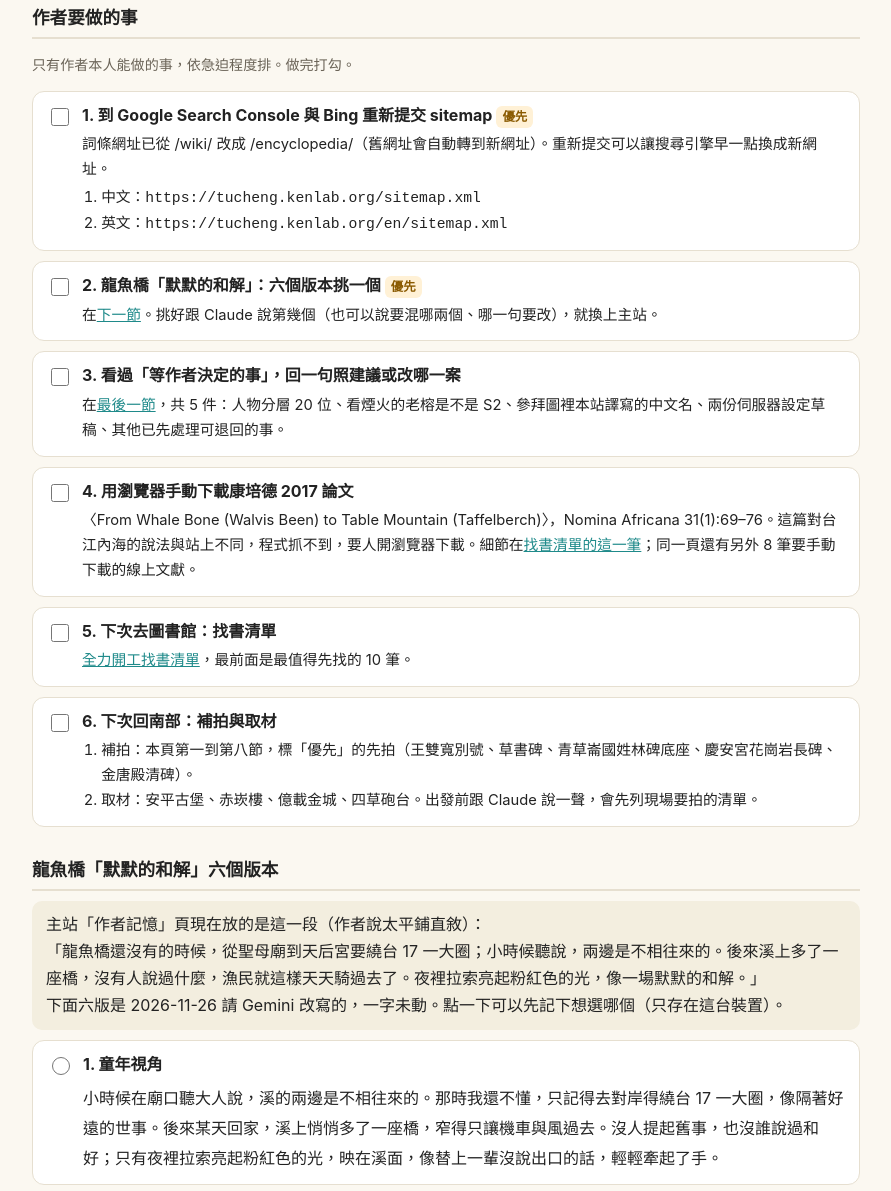
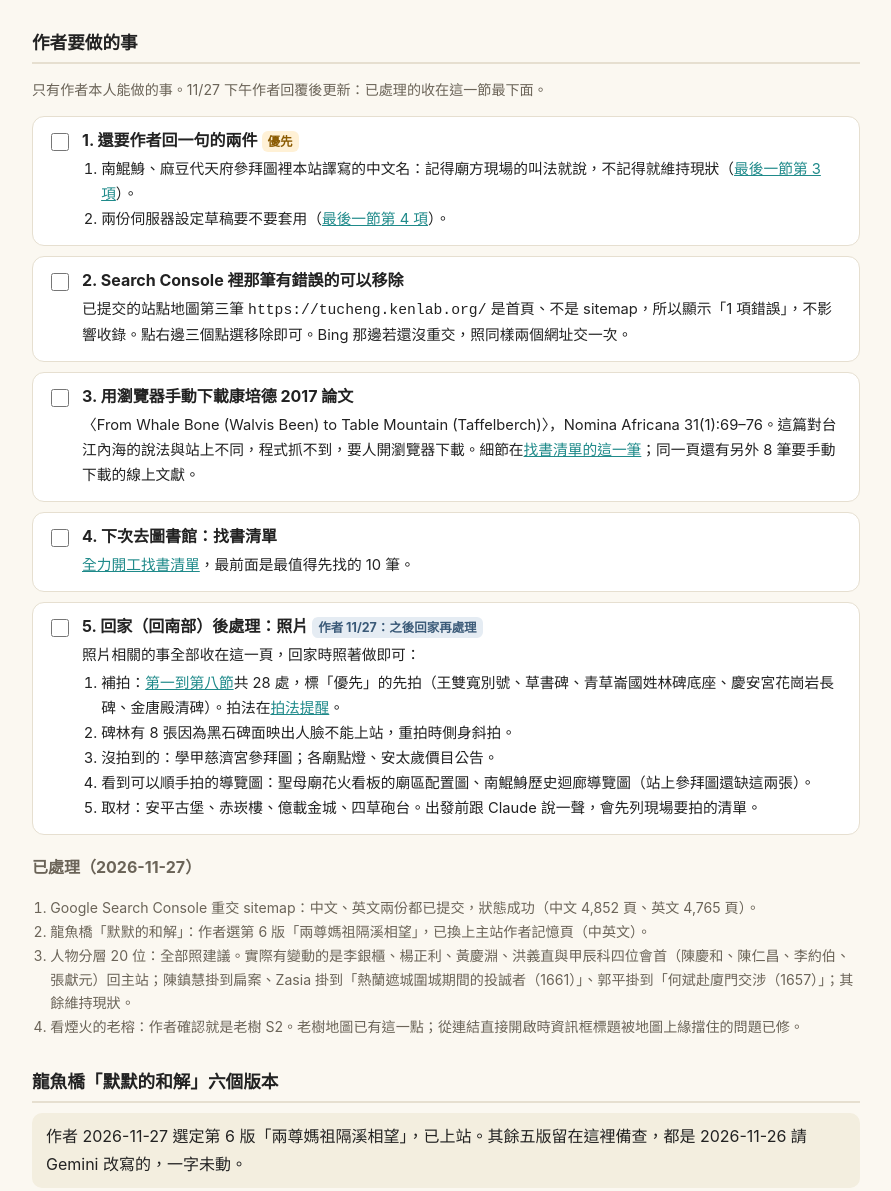
Before and after one commit to ken158ken/tucheng_dev, a plain HTML site: page 人肉查核/2026-11-27_回現場補拍與等作者決定.html in a window 1280 px wide. Shown: the part 238-1429 px from the top of the page, without its empty margins (194-1085 px from the left). Drawn offline with Linux system fonts and the light colour scheme.

Commit message:
交接網頁：依作者 11/27 回覆更新（龍魚橋選第 6 版、人物分層全照建議、S2 確認、照片回家後處理）
Co-Authored-By: Claude <noreply@anthropic.com>

```diff
--- a/人肉查核/2026-11-27_回現場補拍與等作者決定.html
+++ b/人肉查核/2026-11-27_回現場補拍與等作者決定.html
@@ -16,34 +16,44 @@ nav.jump{position:sticky;top:0;z-index:5;background:var(--bg);padding:8px 0;disp
 .poem.on{border:2px solid var(--acc);background:#f1faf9}
 </style></head><body><main>
 <h1>回現場補拍與等作者決定</h1>
-<p class="sub">更新：2026-11-27。2026-11-22、11-23 兩天的實地照片已全部轉錄上站；這一頁收轉錄時讀不出、或沒拍到的地方，依地點分組，下次回南部順路補拍即可，不急。最前面兩節是作者要做的事與龍魚橋六個版本，最後一節是其他要作者拍板的事。勾選會存在這台裝置。要去圖書館找的書在<a href="../書目/2026-11-27_實體找書清單_全力開工.html">全力開工找書清單</a>，網路上還沒查到的題目在<a href="../研究佇列/2026-11-27_待查證彙整_全力開工.html">待查證彙整</a>。<a href="../index.html">回交接網頁首頁</a></p>
+<p class="sub">更新：2026-11-27（下午依作者回覆更新）。2026-11-22、11-23 兩天的實地照片已全部轉錄上站；這一頁收轉錄時讀不出、或沒拍到的地方，依地點分組，下次回南部順路補拍即可，不急。最前面兩節是作者要做的事與龍魚橋六個版本，最後一節是其他要作者拍板的事。勾選會存在這台裝置。要去圖書館找的書在<a href="../書目/2026-11-27_實體找書清單_全力開工.html">全力開工找書清單</a>，網路上還沒查到的題目在<a href="../研究佇列/2026-11-27_待查證彙整_全力開工.html">待查證彙整</a>。<a href="../index.html">回交接網頁首頁</a></p>
 <nav class="jump"><a href="#todo">作者要做的事</a><a href="#longyu">龍魚橋六版</a><a href="#how">拍法</a><a href="#smm">聖母廟碑林</a><a href="#smm2">聖母廟其他</a><a href="#ftx">府城天險・鎮門宮</a><a href="#qcl">青草崙・紀念公園・砂崙</a><a href="#xg">西港慶安宮</a><a href="#jt">佳里金唐殿</a><a href="#qg">七股・九塊厝・港仔西</a><a href="#etc">順路留意</a><a href="#decide">等作者決定</a></nav>
 
 <h2 id="todo">作者要做的事</h2>
-<p class="w">只有作者本人能做的事，依急迫程度排。做完打勾。</p>
-<label class="it"><input type="checkbox" data-k="t1"><div><h3>1. 到 Google Search Console 與 Bing 重新提交 sitemap<span class="tag hot">優先</span></h3>
-<p>詞條網址已從 /wiki/ 改成 /encyclopedia/（舊網址會自動轉到新網址）。重新提交可以讓搜尋引擎早一點換成新網址。</p>
-<ol><li>中文：<code>https://tucheng.kenlab.org/sitemap.xml</code></li><li>英文：<code>https://tucheng.kenlab.org/en/sitemap.xml</code></li></ol></div></label>
-<label class="it"><input type="checkbox" data-k="t2"><div><h3>2. 龍魚橋「默默的和解」：六個版本挑一個<span class="tag hot">優先</span></h3>
-<p>在<a href="#longyu">下一節</a>。挑好跟 Claude 說第幾個（也可以說要混哪兩個、哪一句要改），就換上主站。</p></div></label>
-<label class="it"><input type="checkbox" data-k="t3"><div><h3>3. 看過「等作者決定的事」，回一句照建議或改哪一案</h3>
-<p>在<a href="#decide">最後一節</a>，共 5 件：人物分層 20 位、看煙火的老榕是不是 S2、參拜圖裡本站譯寫的中文名、兩份伺服器設定草稿、其他已先處理可退回的事。</p></div></label>
-<label class="it"><input type="checkbox" data-k="t4"><div><h3>4. 用瀏覽器手動下載康培德 2017 論文</h3>
+<p class="w">只有作者本人能做的事。11/27 下午作者回覆後更新：已處理的收在這一節最下面。</p>
+<label class="it"><input type="checkbox" data-k="t3"><div><h3>1. 還要作者回一句的兩件<span class="tag hot">優先</span></h3>
+<ol><li>南鯤鯓、麻豆代天府參拜圖裡本站譯寫的中文名：記得廟方現場的叫法就說，不記得就維持現狀（<a href="#decide">最後一節第 3 項</a>）。</li>
+<li>兩份伺服器設定草稿要不要套用（<a href="#decide">最後一節第 4 項</a>）。</li></ol></div></label>
+<label class="it"><input type="checkbox" data-k="t7"><div><h3>2. Search Console 裡那筆有錯誤的可以移除</h3>
+<p>已提交的站點地圖第三筆 <code>https://tucheng.kenlab.org/</code> 是首頁、不是 sitemap，所以顯示「1 項錯誤」，不影響收錄。點右邊三個點選移除即可。Bing 那邊若還沒重交，照同樣兩個網址交一次。</p></div></label>
+<label class="it"><input type="checkbox" data-k="t4"><div><h3>3. 用瀏覽器手動下載康培德 2017 論文</h3>
 <p>〈From Whale Bone (Walvis Been) to Table Mountain (Taffelberch)〉，Nomina Africana 31(1):69–76。這篇對台江內海的說法與站上不同，程式抓不到，要人開瀏覽器下載。細節在<a href="../書目/2026-11-27_實體找書清單_全力開工.html#w-kang">找書清單的這一筆</a>；同一頁還有另外 8 筆要手動下載的線上文獻。</p></div></label>
-<label class="it"><input type="checkbox" data-k="t5"><div><h3>5. 下次去圖書館：找書清單</h3>
+<label class="it"><input type="checkbox" data-k="t5"><div><h3>4. 下次去圖書館：找書清單</h3>
 <p><a href="../書目/2026-11-27_實體找書清單_全力開工.html">全力開工找書清單</a>，最前面是最值得先找的 10 筆。</p></div></label>
-<label class="it"><input type="checkbox" data-k="t6"><div><h3>6. 下次回南部：補拍與取材</h3>
-<ol><li>補拍：本頁第一到第八節，標「優先」的先拍（王雙寬別號、草書碑、青草崙國姓林碑底座、慶安宮花崗岩長碑、金唐殿清碑）。</li>
+<label class="it"><input type="checkbox" data-k="t6"><div><h3>5. 回家（回南部）後處理：照片<span class="tag">作者 11/27：之後回家再處理</span></h3>
+<p>照片相關的事全部收在這一頁，回家時照著做即可：</p>
+<ol><li>補拍：<a href="#smm">第一到第八節</a>共 28 處，標「優先」的先拍（王雙寬別號、草書碑、青草崙國姓林碑底座、慶安宮花崗岩長碑、金唐殿清碑）。拍法在<a href="#how">拍法提醒</a>。</li>
+<li>碑林有 8 張因為黑石碑面映出人臉不能上站，重拍時側身斜拍。</li>
+<li>沒拍到的：學甲慈濟宮參拜圖；各廟點燈、安太歲價目公告。</li>
+<li>看到可以順手拍的導覽圖：聖母廟花火看板的廟區配置圖、南鯤鯓歷史迴廊導覽圖（站上參拜圖還缺這兩張）。</li>
 <li>取材：安平古堡、赤崁樓、億載金城、四草砲台。出發前跟 Claude 說一聲，會先列現場要拍的清單。</li></ol></div></label>
 
+<h3 style="margin:1.2em 0 .2em;font-size:1rem;color:var(--mute)">已處理（2026-11-27）</h3>
+<ol class="w">
+<li>Google Search Console 重交 sitemap：中文、英文兩份都已提交，狀態成功（中文 4,852 頁、英文 4,765 頁）。</li>
+<li>龍魚橋「默默的和解」：作者選第 6 版「兩尊媽祖隔溪相望」，已換上主站作者記憶頁（中英文）。</li>
+<li>人物分層 20 位：全部照建議。實際有變動的是李銀櫃、楊正利、黃慶淵、洪義直與甲辰科四位會首（陳慶和、陳仁昌、李約伯、張獻元）回主站；陳鎮慧掛到扁案、Zasia 掛到「熱蘭遮城圍城期間的投誠者（1661）」、郭平掛到「何斌赴廈門交涉（1657）」；其餘維持現狀。</li>
+<li>看煙火的老榕：作者確認就是老樹 S2。老樹地圖已有這一點；從連結直接開啟時資訊框標題被地圖上緣擋住的問題已修。</li>
+</ol>
+
 <h2 id="longyu">龍魚橋「默默的和解」六個版本</h2>
-<div class="box">主站「作者記憶」頁現在放的是這一段（作者說太平鋪直敘）：<br>「龍魚橋還沒有的時候，從聖母廟到天后宮要繞台 17 一大圈；小時候聽說，兩邊是不相往來的。後來溪上多了一座橋，沒有人說過什麼，漁民就這樣天天騎過去了。夜裡拉索亮起粉紅色的光，像一場默默的和解。」<br>下面六版是 2026-11-26 請 Gemini 改寫的，一字未動。點一下可以先記下想選哪個（只存在這台裝置）。</div>
+<div class="box">作者 2026-11-27 選定第 6 版「兩尊媽祖隔溪相望」，已上站。其餘五版留在這裡備查，都是 2026-11-26 請 Gemini 改寫的，一字未動。</div>
 <label class="poem"><input type="radio" name="longyu" value="1"><div><h3>1. 童年視角</h3><p>小時候在廟口聽大人說，溪的兩邊是不相往來的。那時我還不懂，只記得去對岸得繞台 17 一大圈，像隔著好遠的世事。後來某天回家，溪上悄悄多了一座橋，窄得只讓機車與風過去。沒人提起舊事，也沒誰說過和好；只有夜裡拉索亮起粉紅色的光，映在溪面，像替上一輩沒說出口的話，輕輕牽起了手。</p></div></label>
 <label class="poem"><input type="radio" name="longyu" value="2"><div><h3>2. 溪水視角</h3><p>鹿耳門溪一直靜靜流著，把土城與媽祖宮隔在兩頭，也把兩岸的香煙和鐘聲，一併收進水裡。從前人們得繞好遠的省道，如今水面上多了一道細細的影，把兩邊輕輕縫起來。入夜後，粉紅色的光沿著拉索垂進波心，晃呀晃的，分不清照亮的是北岸還是南岸。溪水從不替誰作證，只是照常漲潮，照常退潮。</p></div></label>
 <label class="poem"><input type="radio" name="longyu" value="3"><div><h3>3. 石雕魚的視角</h3><p>橋塔頂上那尾石雕的魚，始終停在躍起的瞬間。牠沒打算跳進鹿耳門溪，只是留在高處，左邊望見一柱香火，右邊也望見一柱香火。汽車進不來，每天從牠身下溜過的，只有載著蚵仔的機車、慢悠悠的腳踏車，和吹過海口的風。誰也沒宣布過和解，石魚只是彎著身子，替兩岸把那道繞遠的路，輕輕縮成了一眨眼。</p></div></label>
 <label class="poem"><input type="radio" name="longyu" value="4"><div><h3>4. 夜色與光</h3><p>白天的龍魚橋安靜得像只是為了單車而來，到了夜裡，拉索才一根根亮起粉紅色的光。那光不刺眼，柔柔地垂進鹿耳門溪，把黑亮的水面染出一道微暖的暈。從前得繞過台 17 線才能抵達的彼岸，如今就在這片微光裡觸手可及。沒有鑼鼓，也沒有誰開口言和，只有夜色替這座小橋，輕輕點亮一場無聲的靠近。</p></div></label>
 <label class="poem"><input type="radio" name="longyu" value="5"><div><h3>5. 漁民的日常</h3><p>天剛亮，漁民就騎著機車上橋，後座載著剛上岸的魚和還帶著水氣的蚵仔。從前得繞台 17 線才過得去的路，如今催一下油門，吹過一段海風就到了對岸。沒人記得當年誰不跟誰說話，輪胎壓過橋面，把北岸的鹹味帶到南岸，又把南岸的晨光載回北岸。有些和解從不寫在碑上，只是被尋常的日子，一天一天騎了出來。</p></div></label>
-<label class="poem"><input type="radio" name="longyu" value="6"><div><h3>6. 兩尊媽祖隔溪相望</h3><p>隔著鹿耳門溪坐了這麼多年，兩座廟其實近得很，風一起，北岸的香煙便飄到了南岸的簷下。人間曾為祂們繞過好長一段遠路，祂們卻始終垂著眼，不說一字。後來溪上多了一座只容小車與行人的橋，夜裡拉索亮起粉紅色的光，像兩邊悄悄遞過去的一盞燈。什麼都沒說破，反正推開門，照看的原本就是同一片海。</p></div></label>
+<label class="poem on"><input type="radio" name="longyu" value="6" checked><div><h3>6. 兩尊媽祖隔溪相望<span class="tag hot">已選定上站</span></h3><p>隔著鹿耳門溪坐了這麼多年，兩座廟其實近得很，風一起，北岸的香煙便飄到了南岸的簷下。人間曾為祂們繞過好長一段遠路，祂們卻始終垂著眼，不說一字。後來溪上多了一座只容小車與行人的橋，夜裡拉索亮起粉紅色的光，像兩邊悄悄遞過去的一盞燈。什麼都沒說破，反正推開門，照看的原本就是同一片海。</p></div></label>
 
 <div class="box" id="how"><strong>拍法提醒（這次轉錄的心得）</strong><ol>
 <li>聖母廟碑林的碑是磨光黑石，會映出拍照的人：請側身斜拍，避開碑面倒影。這次有 8 張因為倒影拍到臉，不能放上網站。</li>
@@ -147,7 +157,7 @@ nav.jump{position:sticky;top:0;z-index:5;background:var(--bg);padding:8px 0;disp
 
 <h2 id="decide">九、等作者決定的事</h2>
 <div class="box">下面幾件都已先照建議或維持現狀處理，作者看過說「照建議」或「改成另一案」即可，改起來都可以退回。</div>
-<label class="it"><input type="checkbox" data-k="d1"><div><h3>1. 人物分層：20 位邊界人物要放哪一層</h3>
+<label class="it"><input type="checkbox" data-k="d1"><div><h3>1. 人物分層：20 位邊界人物要放哪一層<span class="tag">已定：全照建議</span></h3>
 <p>11/22 的人物分層沒有刪任何人物頁，只是把只因一件事被記錄的人掛到所屬詞條底下（現共 227 位）。下面這些是拿不準的，列甲乙兩案與建議；沒寫甲乙的是建議維持現狀。</p>
 <ol>
 <li>王茂（四草耆老，大眾廟董事名單有同名者）：甲 留主站／乙 掛四草大眾廟當受訪耆老。建議甲。</li>
@@ -171,7 +181,7 @@ nav.jump{position:sticky;top:0;z-index:5;background:var(--bg);padding:8px 0;disp
 <li>周國彬（「南縣區漁會漁民代表」）：建議維持，查到他是漁會選任代表再回主站。</li>
 <li>吳瑞昌：合作漁民與城西生態調查員可能是同一人。建議先分開，排進線上研究查清楚再合併。</li>
 </ol></div></label>
-<label class="it"><input type="checkbox" data-k="d2"><div><h3>2. 童年看元宵煙火的那棵老榕＝老樹 S2</h3>
+<label class="it"><input type="checkbox" data-k="d2"><div><h3>2. 童年看元宵煙火的那棵老榕＝老樹 S2<span class="tag">已確認是這棵</span></h3>
 <p>11-22 拍的老榕照片（作者標的座標 23.068902, 120.127927），比對 10-26 拍的 S2「聖母廟碑林園區尾段、倉庫旁」：同一座鐵皮倉庫、同一組白色花盆與綠籬、同樣的板根多幹，判定是同一棵。它不在市府老樹名冊上（名冊上最近的 200、201 號相距一公里以上），所以之前老樹地圖找不到。已把 S2 放上老樹地圖、作者記憶頁加一句連過去，S3a 段原本「童年看煙火席地而躺」那句依作者 11-22 的更正刪掉。請確認是不是這棵。</p></div></label>
 <label class="it"><input type="checkbox" data-k="d3"><div><h3>3. 南鯤鯓、麻豆代天府參拜圖裡由本站譯寫的中文名</h3>
 <p>這兩座廟的參拜圖原牌只有英文（臺南市府「Our Culture, Our Temple」系列），英文版照原牌逐字抄；中文版有些名稱原牌和官方對照表都沒有中文，是本站譯寫的，圖下已加附註：</p>
@@ -197,6 +207,4 @@ nav.jump{position:sticky;top:0;z-index:5;background:var(--bg);padding:8px 0;disp
 <script>
 document.querySelectorAll('input[data-k]').forEach(function(c){var k='tc-reshoot1127-'+c.dataset.k;try{c.checked=localStorage.getItem(k)==='1'}catch(e){}
 var s=function(){c.closest('.it').classList.toggle('ck',c.checked)};s();c.addEventListener('change',function(){try{localStorage.setItem(k,c.checked?'1':'0')}catch(e){}s()})});
-var rs=document.querySelectorAll('input[name=longyu]'),rk='tc-reshoot1127-longyu';function rp(){rs.forEach(function(r){r.closest('.poem').classList.toggle('on',r.checked)})}
-try{var v=localStorage.getItem(rk);rs.forEach(function(r){r.checked=r.value===v})}catch(e){}rp();rs.forEach(function(r){r.addEventListener('change',function(){try{localStorage.setItem(rk,r.value)}catch(e){}rp()})});
 </script></body></html>
```
Also changed, not shown: index.html (+2 -2 lines).
